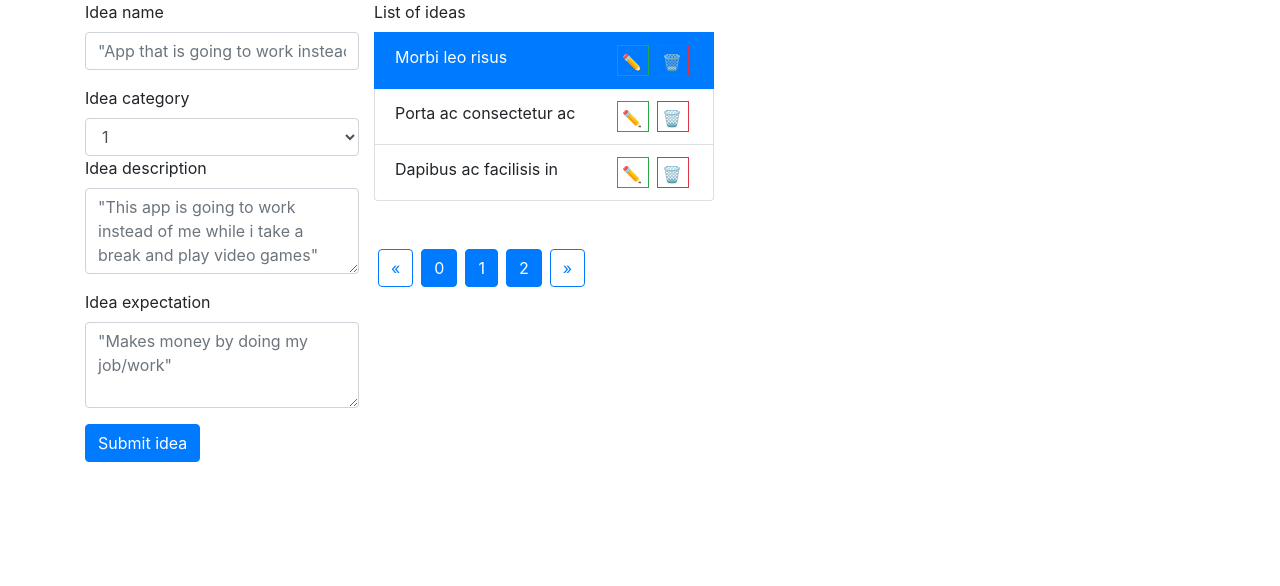
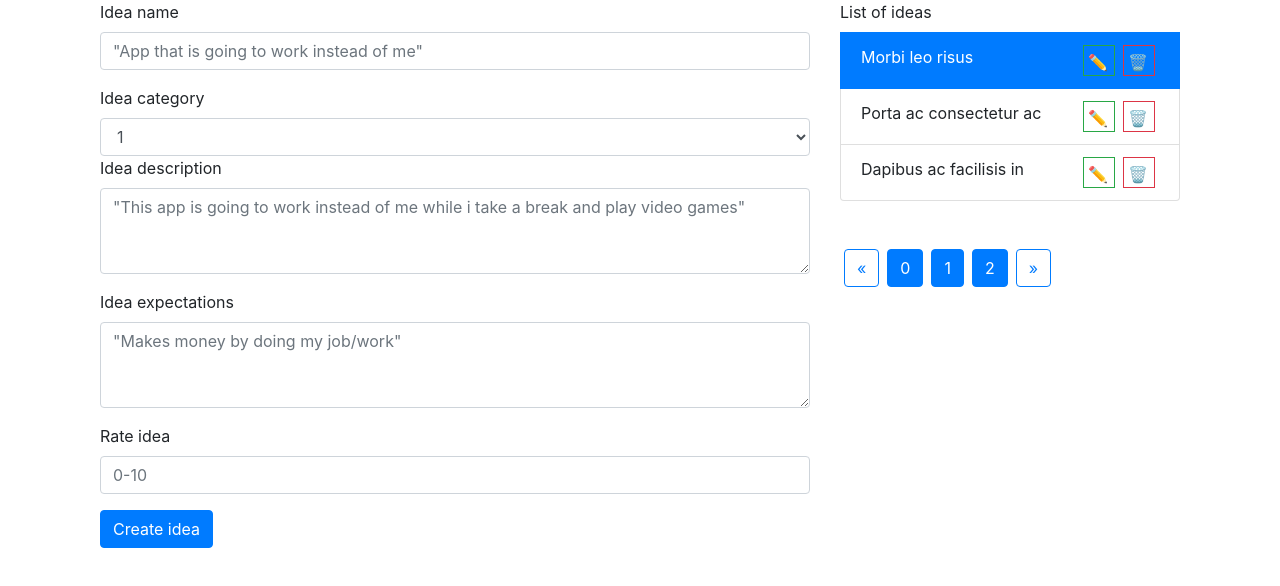
Before and after one commit to savans2/idea-app, a React (Create React App) app: page / in a window 1280 px wide. Shown: the top 586 px of the page. Built offline with nearby package versions, Linux system fonts and the light colour scheme.

Commit message:
Added functionality for creating idea.

```diff
--- a/src/components/IdeaForm.js
+++ b/src/components/IdeaForm.js
@@ -1,15 +1,29 @@
 import React from 'react'
+import firebase from 'firebase';
 
 export default function IdeaForm() {
+
+  function createIdea() {
+    firebase.database().ref('ideas/' + Date.now()).set({
+      id: 1,
+      date: Date.now(),
+      shortName: document.querySelector('#IdeaName').value,
+      description: document.querySelector('#IdeaDescription').value,
+      rating: document.querySelector('#IdeaRating').value,
+      category: document.querySelector('#IdeaCategory').value,
+      expectations: document.querySelector('#IdeaExpectations').value,
+    });
+  }
+
   return (
-    <div>
+    <form className="col-lg-8 col-12">
       <div className="form-group">
         <label>Idea name</label>
-        <input type="text" className="form-control" placeholder='"App that is going to work instead of me"' />
+        <input type="text" id="IdeaName" className="form-control" placeholder='"App that is going to work instead of me"' />
       </div>
       <div className="d-flex flex-wrap">
         <label>Idea category</label>
-        <select className="form-control" >
+        <select id="IdeaCategory" className="form-control" >
           <option>1</option>
           <option>2</option>
           <option>3</option>
@@ -19,13 +33,17 @@ export default function IdeaForm() {
       </div>
       <div className="form-group">
         <label>Idea description</label>
-        <textarea className="form-control" rows="3" placeholder='"This app is going to work instead of me while i take a break and play video games"'></textarea>
+        <textarea className="form-control" rows="3" id="IdeaDescription" placeholder='"This app is going to work instead of me while i take a break and play video games"'></textarea>
       </div>
       <div className="form-group">
-        <label>Idea expectation</label>
-        <textarea className="form-control" rows="3" placeholder='"Makes money by doing my job/work"'></textarea>
+        <label>Idea expectations</label>
+        <textarea className="form-control" id="IdeaExpectations" rows="3" placeholder='"Makes money by doing my job/work"'></textarea>
       </div>
-      <input type="button" className="btn btn-primary" value="Submit idea" />
-    </div>
+      <div className="form-group">
+        <label>Rate idea</label>
+        <input className="form-control" id="IdeaRating" type="number" min="0" max="10" placeholder="0-10" />
+      </div>
+      <input type="button" className="btn btn-primary" value="Create idea" onClick={() => { createIdea() }} />
+    </form>
   )
 }
```
